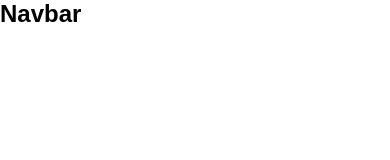
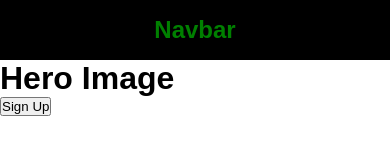
Before and after one commit to shad0w-max/learning-responsive-layout, a plain HTML site: page index.html in a window 390 px wide. Drawn offline with Linux system fonts and the light colour scheme.

Commit message:
setting up the layout

```diff
--- a/index.html
+++ b/index.html
@@ -16,7 +16,10 @@
     <nav>
       <h1>Navbar</h1>
     </nav>
-    <section></section>
+    <header>
+        <h1>Hero Image</h1>
+        <button class="hero-button">Sign Up</button>
+    </header>
     <footer></footer>
   </body>
 </html>
--- a/style.css
+++ b/style.css
@@ -6,4 +6,30 @@
 
 body {
     font-family: "Poppins", sans-serif;
+    /* background-color: black; */
 }
+
+nav {
+    background-color: black;
+    width: 100%;
+    height: 60px;
+    display: flex;
+    justify-content: center;
+    align-items: center;
+}
+
+nav h1 {
+    color: white;
+}
+
+@media screen and (max-width:450px) {
+    nav h1 {
+        color: red;
+    }
+}
+
+@media screen and (max-width:900px) {
+    nav h1 {
+        color: green;
+    }
+}
```
